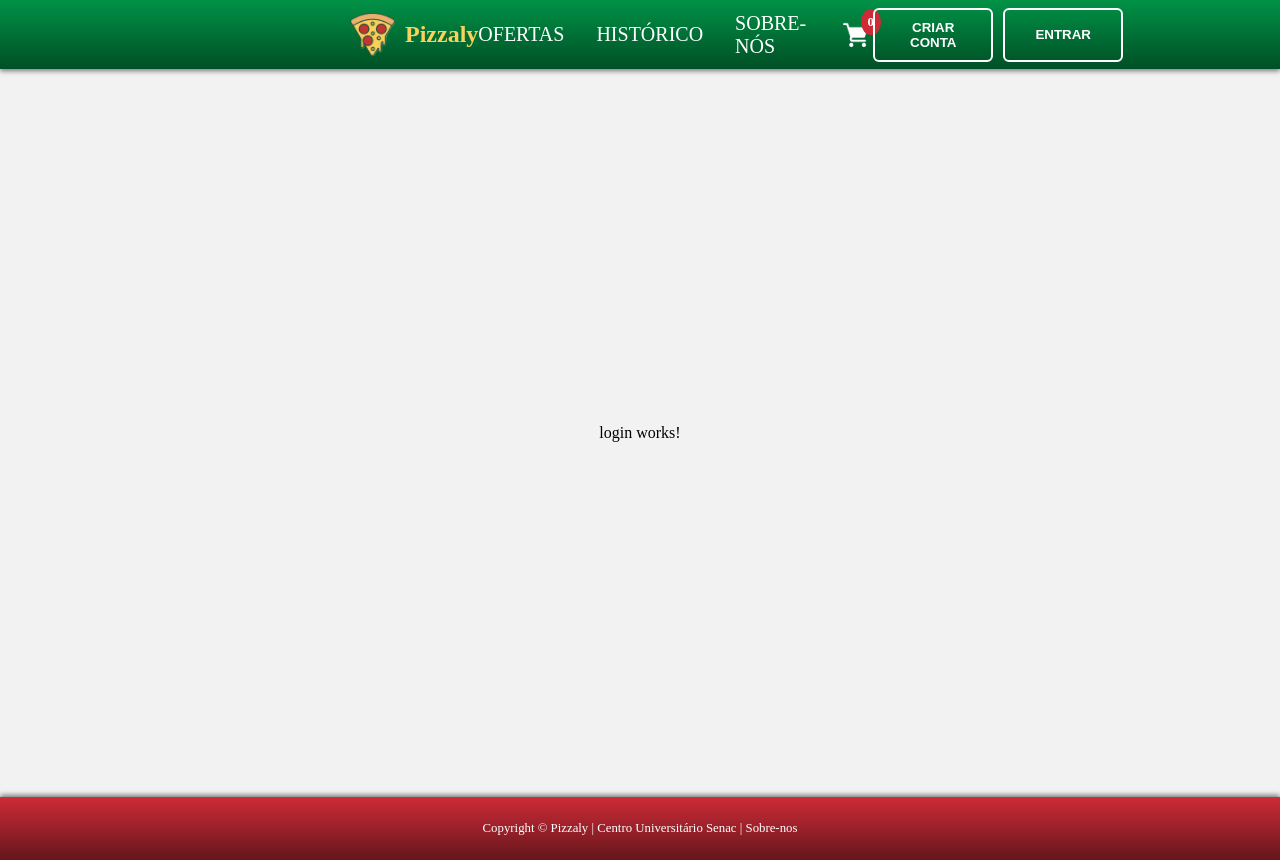
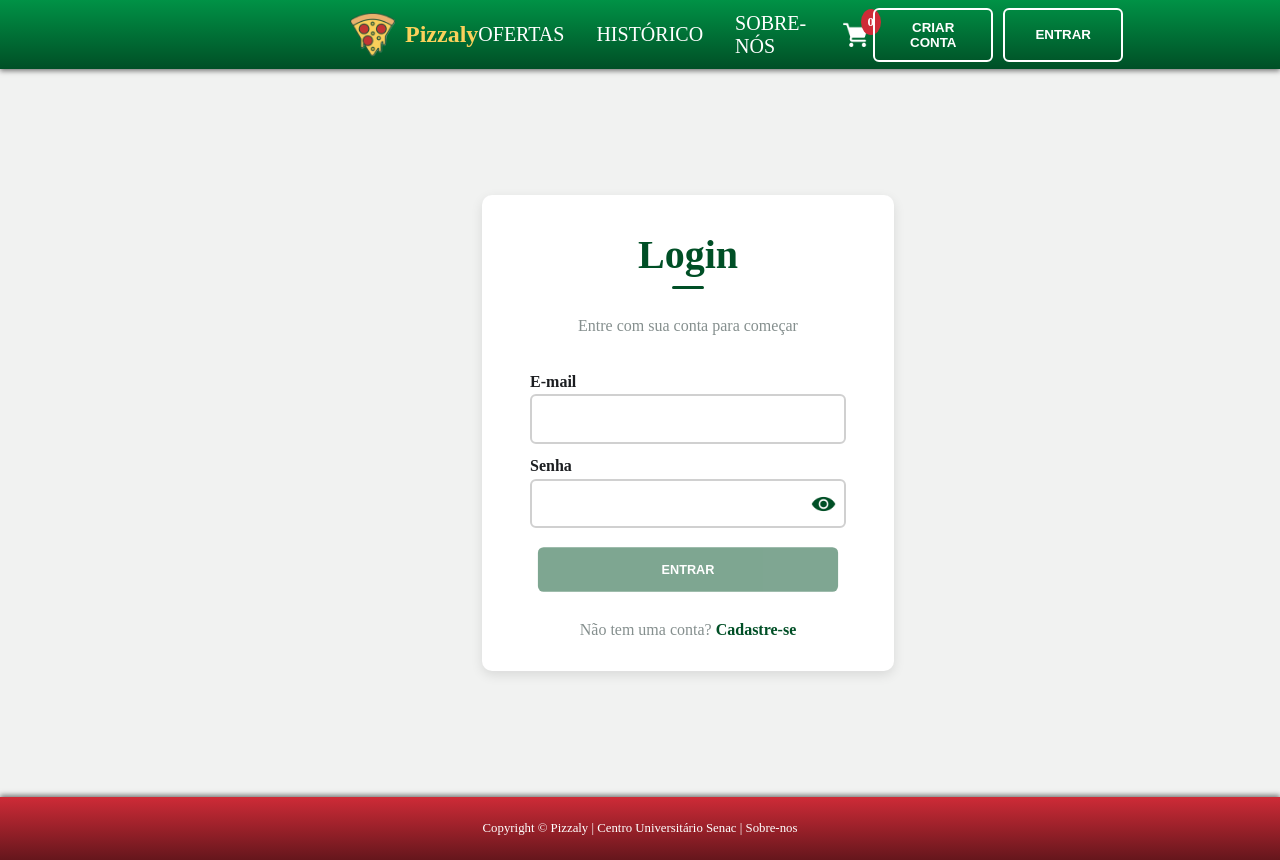
Before and after one commit to oandredev/projeto-angular-pizzaria, an Angular app in the folder projeto-angular-pizzaria/: page /login in a window 1280 px wide. Built offline with nearby package versions, Linux system fonts and the light colour scheme.

Commit message:
feat: add login and sign pages

```diff
--- a/projeto-angular-pizzaria/src/app/pages/login/login.css
+++ b/projeto-angular-pizzaria/src/app/pages/login/login.css
@@ -0,0 +1,192 @@
+#login {
+  background-color: #ffffff;
+  padding: 1.5rem 3rem;
+  border-radius: 10px;
+  box-shadow: 0 4px 12px rgba(0, 0, 0, 0.1);
+  width: 100%;
+  max-width: 400px;
+  text-align: center;
+}
+
+#loginTitle {
+  display: flex;
+  flex-direction: column;
+  align-items: center;
+  padding: 0.75rem 0;
+  gap: 0;
+}
+
+#login h1 {
+  margin: 0;
+  padding: 0;
+  color: #004f26;
+  font-weight: bold;
+  font-size: 2.5rem;
+}
+
+#login p {
+  color: #858f8e;
+  margin: 0.5rem 0;
+}
+
+#login hr {
+  width: 10%;
+  background-color: #004f26;
+  border: none;
+  height: 3px;
+  border-radius: 360px;
+}
+
+#formsLogin {
+  display: flex;
+  flex-direction: column;
+}
+
+#login label {
+  font-weight: bold;
+  text-align: left;
+  color: #1c1e21;
+  padding: 0rem;
+  margin: 0.85rem 0 0.2rem 0;
+}
+#login input {
+  width: 100%;
+  padding: 0.9rem 1rem;
+  border: 2px solid #d0d0d0;
+  border-radius: 6px;
+  box-sizing: border-box;
+  background-color: #fff;
+  font-size: 0.95rem;
+  transition: border-color 0.25s ease, box-shadow 0.25s ease, background-color 0.25s ease;
+  margin: 0;
+}
+
+#login input:hover {
+  border-color: #004f26;
+}
+
+#login input:focus {
+  border-color: #004f26;
+  background-color: #ecf5ff;
+  outline: none;
+}
+
+#formsLogin button[type='submit'] {
+  background-color: #004f26;
+  color: #fff;
+  font-weight: bold;
+  margin-top: 1.1rem;
+  padding: 1rem 1.5rem;
+  border: none;
+  border-radius: 6px;
+  cursor: pointer;
+  opacity: 1;
+  transform: scale(0.98);
+  transition: 0.3s ease;
+}
+
+#formsLogin:invalid button[type='submit'] {
+  opacity: 0.5;
+  transform: scale(0.95);
+  cursor: not-allowed;
+}
+
+#formsLogin:valid button[type='submit']:hover {
+  background-color: #004f26;
+  transform: scale(1);
+}
+
+/*==================================================*/
+
+#preferences {
+  box-sizing: border-box;
+  display: flex;
+  align-items: center;
+  justify-content: space-between;
+  width: 100%;
+  margin-top: 0.75rem;
+  font-size: 0.9rem;
+  padding: 0 10px 0 10px;
+}
+
+#preferences a {
+  color: #004f26;
+  text-decoration: none;
+  font-weight: 600;
+  transition: color 0.2s ease;
+}
+
+#preferences a:hover {
+  text-decoration: underline;
+}
+
+#preferences .remember {
+  display: flex;
+  align-items: center;
+  gap: 0.4rem;
+  color: #1c1e21;
+  cursor: pointer;
+}
+
+#preferences .remember input[type='checkbox'] {
+  width: 16px;
+  height: 16px;
+  cursor: pointer;
+  transition: 0.15s ease;
+}
+
+#preferences .remember input[type='checkbox']:active {
+  transform: scale(0.9);
+}
+
+/*==================================================*/
+
+p#signinRedirect {
+  padding-top: 20px;
+  margin: 0;
+}
+
+p#signinRedirect a {
+  color: #004f26;
+  text-decoration: none;
+  font-weight: 600;
+  transition: color 0.2s ease;
+}
+
+p#signinRedirect a:hover {
+  text-decoration: underline;
+}
+
+/*==================================================*/
+
+.togglePasswordContainer {
+  position: relative;
+  display: inline-block;
+  width: 100%;
+}
+
+.togglePasswordContainer input[type='password'],
+.togglePasswordContainer input[type='text'] {
+  width: 100%;
+  padding-right: 40px;
+  box-sizing: border-box;
+}
+
+.togglePasswordVisibility {
+  position: absolute;
+  top: 50%;
+  right: 10px;
+  transform: translateY(-50%);
+  background: none;
+  border: none;
+  padding: 0;
+  cursor: pointer;
+  display: flex;
+  align-items: center;
+  justify-content: center;
+}
+
+.togglePasswordVisibility img {
+  width: 25px;
+  height: 25px;
+}
--- a/projeto-angular-pizzaria/src/app/pages/login/login.html
+++ b/projeto-angular-pizzaria/src/app/pages/login/login.html
@@ -1 +1,48 @@
-<p>login works!</p>
+<section id="login">
+  <div id="loginTitle">
+    <h1>Login</h1>
+    <hr />
+  </div>
+  <p>Entre com sua conta para começar</p>
+  <form id="formsLogin" onsubmit="return ValidateLogin(this)">
+    <small
+      id="errorLoginOrPassword"
+      class="inputError"
+      style="color: red; padding-top: 1rem"
+    ></small>
+    <label for="email">E-mail</label>
+    <input type="email" name="email" id="email" size="15" maxlength="50" required />
+    <label for="password">Senha</label>
+    <div class="togglePasswordContainer" id="togglePasswordContainer1">
+      <input
+        type="password"
+        name="password"
+        id="password"
+        size="15"
+        maxlength="50"
+        required
+        oninput="PasswordIsValid(this.value),
+              FormIsValid(this.form), PasswordsAreValid()"
+        onchange="UpdateFirstInput('password'), PasswordIsValid(this.value)"
+      />
+
+      <button
+        type="button"
+        class="togglePasswordVisibility"
+        onclick="TogglePasswordVisibility(1)"
+        onmouseleave="TogglePasswordVisibility(1, true)"
+      >
+        <img src="./icons/icon_show.png" alt="Mostrar Senha" id="show-icon-1" class="show-icon" />
+        <img
+          src="../public/icons/icon_hide.png"
+          alt="Ocultar Senha"
+          id="hide-icon-1"
+          class="hide-icon"
+          style="display: none"
+        />
+      </button>
+    </div>
+    <button type="submit">ENTRAR</button>
+  </form>
+  <p id="signinRedirect">Não tem uma conta? <a href="../signin/signin.html">Cadastre-se</a></p>
+</section>
--- a/projeto-angular-pizzaria/src/app/pages/signin/signin.css
+++ b/projeto-angular-pizzaria/src/app/pages/signin/signin.css
@@ -19,7 +19,7 @@
 #signin h1 {
   margin: 0;
   padding: 0;
-  color: #073e87;
+  color: #004f26;
   font-weight: bold;
   font-size: 2.5rem;
 }
@@ -31,7 +31,7 @@
 
 #signin hr {
   width: 10%;
-  background-color: #044c92;
+  background-color: #004f26;
   border: none;
   height: 3px;
   border-radius: 360px;
@@ -62,17 +62,17 @@
 }
 
 #signin input:hover {
-  border-color: #044c92;
+  border-color: #004f26;
 }
 
 #signin input:focus {
-  border-color: #044c92;
-  background-color: #ecf5ff;
+  border-color: #004f26;
+  background-color: #f2fff8;
   outline: none;
 }
 
 #formSignin #buttonSubmit {
-  background-color: #044c92;
+  background-color: #004f26;
   color: #fff;
   font-weight: bold;
   margin-top: 1.1rem;
@@ -86,7 +86,7 @@
 }
 
 #formSignin #buttonSubmit:enabled:hover {
-  background-color: #073e87;
+  background-color: #004f26;
   transform: scale(1);
 }
 
@@ -110,7 +110,7 @@
 }
 
 #preferences a {
-  color: #044c92;
+  color: #004f26;
   text-decoration: none;
   font-weight: 600;
   transition: color 0.2s ease;
@@ -146,7 +146,7 @@ p#loginRedirect {
   margin-bottom: 0.1rem;
 }
 p#loginRedirect a {
-  color: #044c92;
+  color: #004f26;
   text-decoration: none;
   font-weight: 600;
   transition: color 0.2s ease;
--- a/projeto-angular-pizzaria/src/app/pages/signin/signin.html
+++ b/projeto-angular-pizzaria/src/app/pages/signin/signin.html
@@ -67,14 +67,9 @@
         onclick="TogglePasswordVisibility(1)"
         onmouseleave="TogglePasswordVisibility(1, true)"
       >
+        <img src="./icons/icon_show.png" alt="Mostrar Senha" id="show-icon-1" class="show-icon" />
         <img
-          src="../public/icons/icon_show.png"
-          alt="Mostrar Senha"
-          id="show-icon-1"
-          class="show-icon"
-        />
-        <img
-          src="../public/icons/icon_hide.png"
+          src="./icons/icon_hide.png"
           alt="Ocultar Senha"
           id="hide-icon-1"
           class="hide-icon"
@@ -101,14 +96,9 @@
         onclick="TogglePasswordVisibility(2)"
         onmouseleave="TogglePasswordVisibility(2, true)"
       >
+        <img src="./icons/icon_show.png" alt="Mostrar senha" id="show-icon-2" class="show-icon" />
         <img
-          src="../public/icons/icon_show.png"
-          alt="Mostrar senha"
-          id="show-icon-2"
-          class="show-icon"
-        />
-        <img
-          src="../public/icons/icon_hide.png"
+          src="./icons/icon_hide.png"
           alt="Ocultar senha"
           id="hide-icon-2"
           class="hide-icon"
```
Also changed, not shown: projeto-angular-pizzaria/public/icons/icon_hide.png (added), projeto-angular-pizzaria/public/icons/icon_show.png (added).
